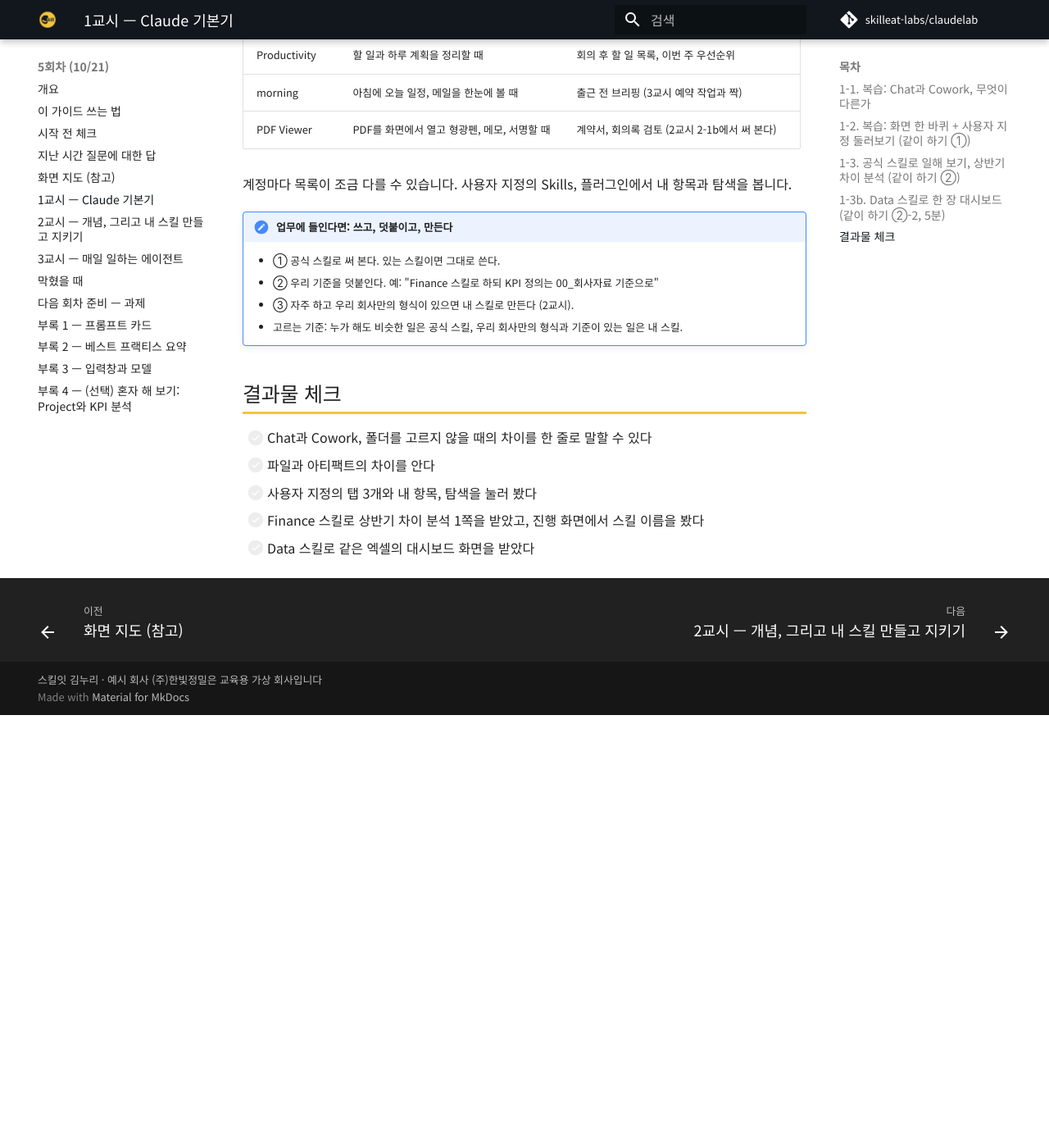
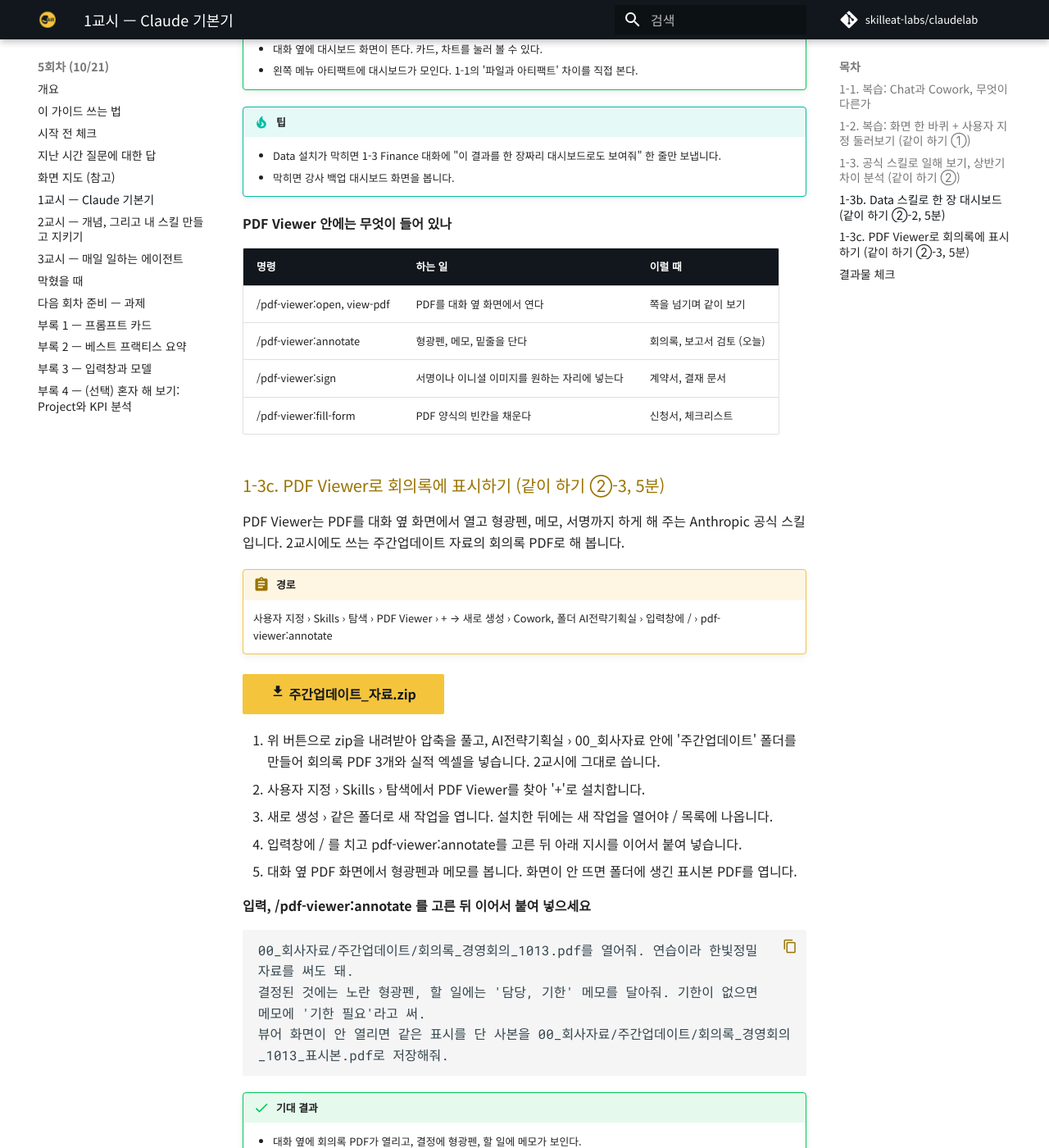
Before and after one commit to skilleat-labs/claudelab, an MkDocs documentation site: the page built from docs/day5/05.md, in a window 1280 px wide and 1400 px high, scrolled down 6639 px. Shown: the whole window at 82% size. Built offline with MkDocs 1.6.1 and Material for MkDocs 9.7.7, drawn with Linux system fonts in a browser that asks for light colours; comment, search, counter and statistics services are not loaded; before the commit the page ends 7511 px from its top, so only the background shows below that; some of the changed text lies outside the part shown.

Commit message:
5회차 1-3c: PDF Viewer 실습을 1교시로(뷰어가 안 뜨면 표시본 PDF), 명령과 스킬 차이 설명
Co-Authored-By: Claude Opus 5.5 <noreply@anthropic.com>

````diff
--- a/docs/day5/05.md
+++ b/docs/day5/05.md
@@ -9,6 +9,7 @@
     - ② 사용자 지정 둘러보기
     - ③ Finance 스킬로 만든 상반기 차이 분석 1쪽
     - ④ Data 스킬로 만든 KPI 대시보드 화면
+    - ⑤ PDF Viewer로 형광펜과 메모를 단 회의록
 
 ### 1-1. 복습: Chat과 Cowork, 무엇이 다른가
 
@@ -73,6 +74,17 @@
 !!! tip "스킬을 부르는 두 가지 방법"
     - 알아서: 맞는 일이 오면 Claude가 스킬 설명을 보고 스스로 꺼내 씁니다.
     - 직접: 입력창에 / → 스킬 이름 고르기 → 하고 싶은 일 한 줄. 진행 화면에 스킬 이름이 보이면 그 스킬을 쓴 것입니다.
+
+**명령(Command)과 스킬(Skill)은 뭐가 다른가**
+
+|  | 명령 (Command) | 스킬 (Skill) |
+| --- | --- | --- |
+| 한 줄로 | 내가 / 로 누르는 버튼 | Claude가 꺼내 보는 매뉴얼 |
+| 하는 일 | 할 일 하나를 바로 시작한다 | 일하는 방법과 기준을 담고 있다. 맞는 일이 오면 알아서 쓴다 (/ 로도 부를 수 있다) |
+| 예 | /variance-analysis, /build-dashboard, /pdf-viewer:annotate | variance-analysis 지식, 2교시에 만드는 weekly-update |
+| 비유 | 리모컨 버튼 | 업무 매뉴얼 |
+
+플러그인은 명령, 스킬, 커넥터를 한데 묶은 꾸러미입니다(Finance, Data, PDF Viewer). / 목록에서 finance:, pdf-viewer: 처럼 앞에 붙는 것이 꾸러미 이름입니다.
 
 !!! warning "설치하거나 올린 뒤에는 새 작업을 엽니다"
     스킬을 설치(+)하거나 업로드한 뒤에는 새로 생성으로 새 작업을 열어야 / 목록에 나옵니다. 이미 열어 둔 대화에서는 보이지 않습니다.
@@ -178,6 +190,46 @@ Data는 엑셀이나 데이터를 주면 차트와 대시보드를 만들어 주
     - Data 설치가 막히면 1-3 Finance 대화에 "이 결과를 한 장짜리 대시보드로도 보여줘" 한 줄만 보냅니다.
     - 막히면 강사 백업 대시보드 화면을 봅니다.
 
+**PDF Viewer 안에는 무엇이 들어 있나**
+
+| 명령 | 하는 일 | 이럴 때 |
+| --- | --- | --- |
+| /pdf-viewer:open, view-pdf | PDF를 대화 옆 화면에서 연다 | 쪽을 넘기며 같이 보기 |
+| /pdf-viewer:annotate | 형광펜, 메모, 밑줄을 단다 | 회의록, 보고서 검토 (오늘) |
+| /pdf-viewer:sign | 서명이나 이니셜 이미지를 원하는 자리에 넣는다 | 계약서, 결재 문서 |
+| /pdf-viewer:fill-form | PDF 양식의 빈칸을 채운다 | 신청서, 체크리스트 |
+
+### 1-3c. PDF Viewer로 회의록에 표시하기 (같이 하기 ②-3, 5분)
+
+PDF Viewer는 PDF를 대화 옆 화면에서 열고 형광펜, 메모, 서명까지 하게 해 주는 Anthropic 공식 스킬입니다. 2교시에도 쓰는 주간업데이트 자료의 회의록 PDF로 해 봅니다.
+
+!!! abstract "경로"
+    사용자 지정 › Skills › 탐색 › PDF Viewer › +  →  새로 생성 › Cowork, 폴더 AI전략기획실 › 입력창에 / › pdf-viewer:annotate
+
+[:material-download: 주간업데이트_자료.zip](../files/weekly-update-materials.zip){ .md-button .md-button--primary }
+
+1. 위 버튼으로 zip을 내려받아 압축을 풀고, AI전략기획실 › 00_회사자료 안에 '주간업데이트' 폴더를 만들어 회의록 PDF 3개와 실적 엑셀을 넣습니다. 2교시에 그대로 씁니다.
+2. 사용자 지정 › Skills › 탐색에서 PDF Viewer를 찾아 '+'로 설치합니다.
+3. 새로 생성 › 같은 폴더로 새 작업을 엽니다. 설치한 뒤에는 새 작업을 열어야 / 목록에 나옵니다.
+4. 입력창에 / 를 치고 pdf-viewer:annotate를 고른 뒤 아래 지시를 이어서 붙여 넣습니다.
+5. 대화 옆 PDF 화면에서 형광펜과 메모를 봅니다. 화면이 안 뜨면 폴더에 생긴 표시본 PDF를 엽니다.
+
+**입력, /pdf-viewer:annotate 를 고른 뒤 이어서 붙여 넣으세요**
+
+```text
+00_회사자료/주간업데이트/회의록_경영회의_1013.pdf를 열어줘. 연습이라 한빛정밀 자료를 써도 돼.
+결정된 것에는 노란 형광펜, 할 일에는 '담당, 기한' 메모를 달아줘. 기한이 없으면 메모에 '기한 필요'라고 써.
+뷰어 화면이 안 열리면 같은 표시를 단 사본을 00_회사자료/주간업데이트/회의록_경영회의_1013_표시본.pdf로 저장해줘.
+```
+
+!!! success "기대 결과"
+    - 대화 옆에 회의록 PDF가 열리고, 결정에 형광펜, 할 일에 메모가 보인다.
+    - 뷰어 화면이 'IPC not available' 같은 오류로 안 뜨면, 00_회사자료/주간업데이트에 회의록_경영회의_1013_표시본.pdf가 생긴다. 열어 보면 같은 표시가 있다.
+
+!!! tip "팁"
+    - 뷰어 화면이 안 뜨는 건 설치 문제가 아니라 화면 연결 문제입니다. 따로 설치할 것은 없습니다. 앱을 업데이트하고 다시 시작하면 될 때도 있습니다. (화면 확인)
+    - 회사 문서는 회사 정책이 허용할 때만 올립니다.
+
 **이미 잘 만들어진 스킬, 이럴 때 쓰세요 (모두 Anthropic 제작)**
 
 | 스킬 | 이럴 때 | 우리 업무에선 |
@@ -187,7 +239,7 @@ Data는 엑셀이나 데이터를 주면 차트와 대시보드를 만들어 주
 | Data | 엑셀, 데이터로 차트와 대시보드가 필요할 때 | KPI 대시보드, 사업부별 추이 |
 | Productivity | 할 일과 하루 계획을 정리할 때 | 회의 후 할 일 목록, 이번 주 우선순위 |
 | morning | 아침에 오늘 일정, 메일을 한눈에 볼 때 | 출근 전 브리핑 (3교시 예약 작업과 짝) |
-| PDF Viewer | PDF를 화면에서 열고 형광펜, 메모, 서명할 때 | 계약서, 회의록 검토 (2교시 2-1b에서 써 본다) |
+| PDF Viewer | PDF를 화면에서 열고 형광펜, 메모, 서명, 양식 채우기 | 계약서, 회의록 검토 (1-3c에서 써 봤다) |
 
 계정마다 목록이 조금 다를 수 있습니다. 사용자 지정의 Skills, 플러그인에서 내 항목과 탐색을 봅니다.
 
@@ -204,3 +256,4 @@ Data는 엑셀이나 데이터를 주면 차트와 대시보드를 만들어 주
 - [ ] 사용자 지정의 탭 3개와 내 항목, 탐색을 눌러 봤다
 - [ ] Finance 스킬로 상반기 차이 분석 1쪽을 받았고, 진행 화면에서 스킬 이름을 봤다
 - [ ] Data 스킬로 같은 엑셀의 대시보드 화면을 받았다
+- [ ] PDF Viewer로 회의록에 형광펜과 메모를 달았다 (또는 표시본 PDF)
````
Also changed, not shown: other parts of docs/day5/05.md (+1 -1 lines), docs/day5/06.md (+5 -30 lines), docs/day5/08.md (+1 -1 lines), docs/day5/10.md (+1 -1 lines).
